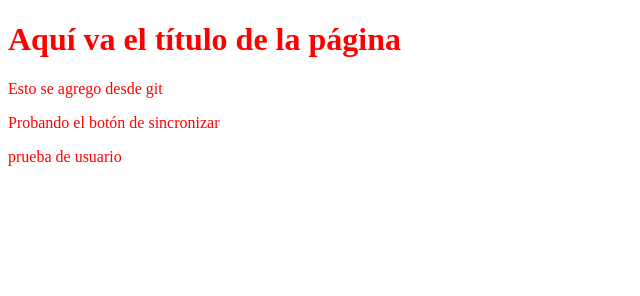
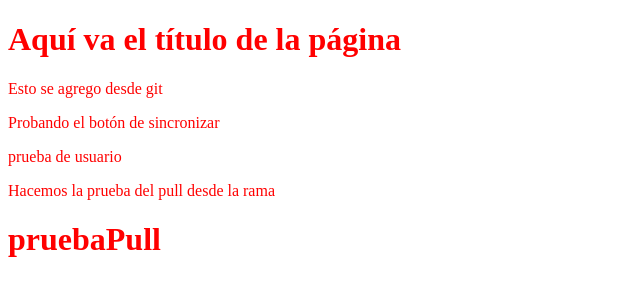
Before and after one commit to eduardocoga/cloneInVSCode, a plain HTML site: page index.html in a window 1280 px wide. Shown: the whole page, without its empty margins (0-640 px from the left). Drawn offline with Linux system fonts and the light colour scheme.

Commit message:
prueba pull

```diff
--- a/index.html
+++ b/index.html
@@ -14,5 +14,10 @@
     <p>Probando el botón de sincronizar</p>
 
     <p>prueba de usuario</p>
+
+    <p>
+        Hacemos la prueba del pull desde la rama
+        <h1>pruebaPull</h1>
+    </p>
 </body>
 </html>
```
